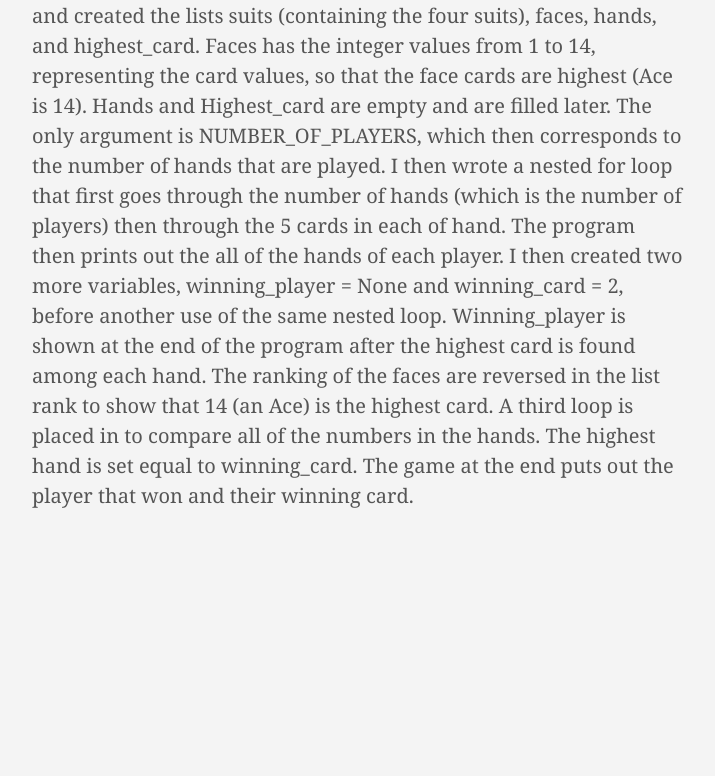
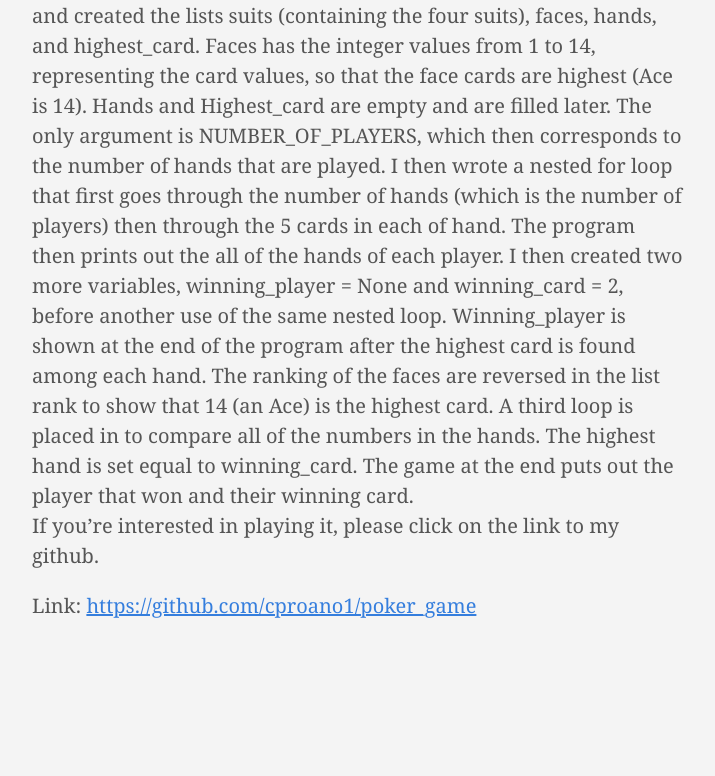
Before and after one commit to cproano1/cproano1.github.io, a plain HTML site: page posts/my-first-post/index.html in a window 1280 px wide. Shown: the part 402-1178 px from the top of the page, without its empty margins (96-811 px from the left). Drawn offline with Linux system fonts and the light colour scheme.

Commit message:
rebuilding site Fri Jun 29 21:45:38 WEST 2018

```diff
--- a/posts/my-first-post/index.html
+++ b/posts/my-first-post/index.html
@@ -55,7 +55,7 @@
 
 <meta itemprop="datePublished" content="2018-06-29T21:01:30&#43;01:00" />
 <meta itemprop="dateModified" content="2018-06-29T21:01:30&#43;01:00" />
-<meta itemprop="wordCount" content="234">
+<meta itemprop="wordCount" content="250">
 
 
 
@@ -117,7 +117,10 @@
 Initially, I imported random and created the lists suits (containing the four suits), faces, hands, and highest_card. Faces has the integer values from 1 to 14, representing the card values, so that the face cards are highest (Ace is 14). Hands and Highest_card are empty and are filled later.
 The only argument is NUMBER_OF_PLAYERS, which then corresponds to the number of hands that are played. I then wrote a nested for loop that first goes through the number of hands (which is the number of players) then through the 5 cards in each of hand. The program then prints out the all of the hands of each player.
 I then created two more variables, winning_player = None and winning_card = 2, before another use of the same nested loop. Winning_player is shown at the end of the program after the highest card is found among each hand. The ranking of the faces are reversed in the list rank to show that 14 (an Ace) is the highest card. A third loop is placed in to compare all of the numbers in the hands. The highest hand is set equal to winning_card.
-The game at the end puts out the player that won and their winning card.</p>
+The game at the end puts out the player that won and their winning card.<br />
+If you&rsquo;re interested in playing it, please click on the link to my github.</p>
+
+<p>Link: <a href="https://github.com/cproano1/poker_game">https://github.com/cproano1/poker_game</a></p>
 <ul class="pa0">
 
 </ul>
```
